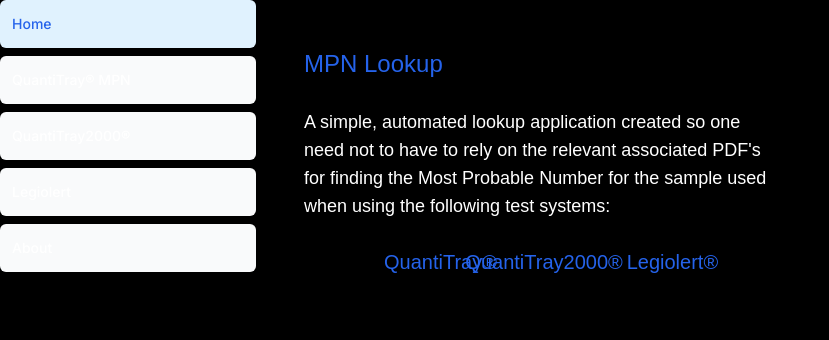
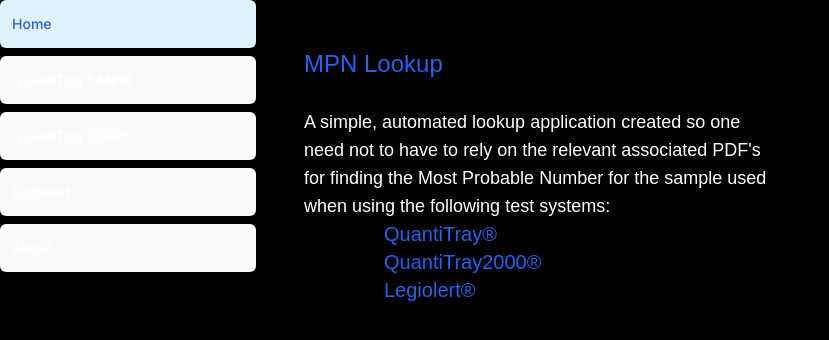
Before and after one commit to jonathan-gartland/mpn-nextjs, a Next.js app: page /mpn-lookup in a window 1280 px wide. Shown: the top 340 px of the page, without its empty margins (0-829 px from the left). Built offline with nearby package versions, Linux system fonts and the light colour scheme; a web font is replaced by a local one.

Commit message:
a few little formating errors, and adding in some links

```diff
--- a/src/app/mpn-lookup/(overview)/page.tsx
+++ b/src/app/mpn-lookup/(overview)/page.tsx
@@ -1,5 +1,6 @@
 import { lusitana } from "../../ui/fonts";
 import { Suspense } from "react";
+import Link from "next/link";
 
 export default async function Page() {
   return (
@@ -14,11 +15,16 @@
             Most Probable Number for the sample used when using the following
             test systems:
           </p>
-          <br />
-          <div className="grid grid-cols-3 gap-5 text-xl text-blue-600">
-            <div className="px-20">QuantiTray&reg;</div>
-            <div>QuantiTray2000&reg;</div>
-            <div>Legiolert&reg;</div>
+          <div className="grid grid-cols-1 text-xl text-blue-600">
+            <div className="px-20">
+              <Link href="/mpn-lookup/quantitray">QuantiTray&reg;</Link>
+            </div>
+            <div className="px-20">
+              <Link href="/mpn-lookup/quantitray2000">QuantiTray2000&reg;</Link>
+            </div>
+            <div className="px-20">
+              <Link href="/mpn-lookup/legiolert">Legiolert&reg;</Link>
+            </div>
           </div>
         </div>
         <div></div>
```
Also changed, not shown: 1 other file (tests, documents, lock files or other folders).
